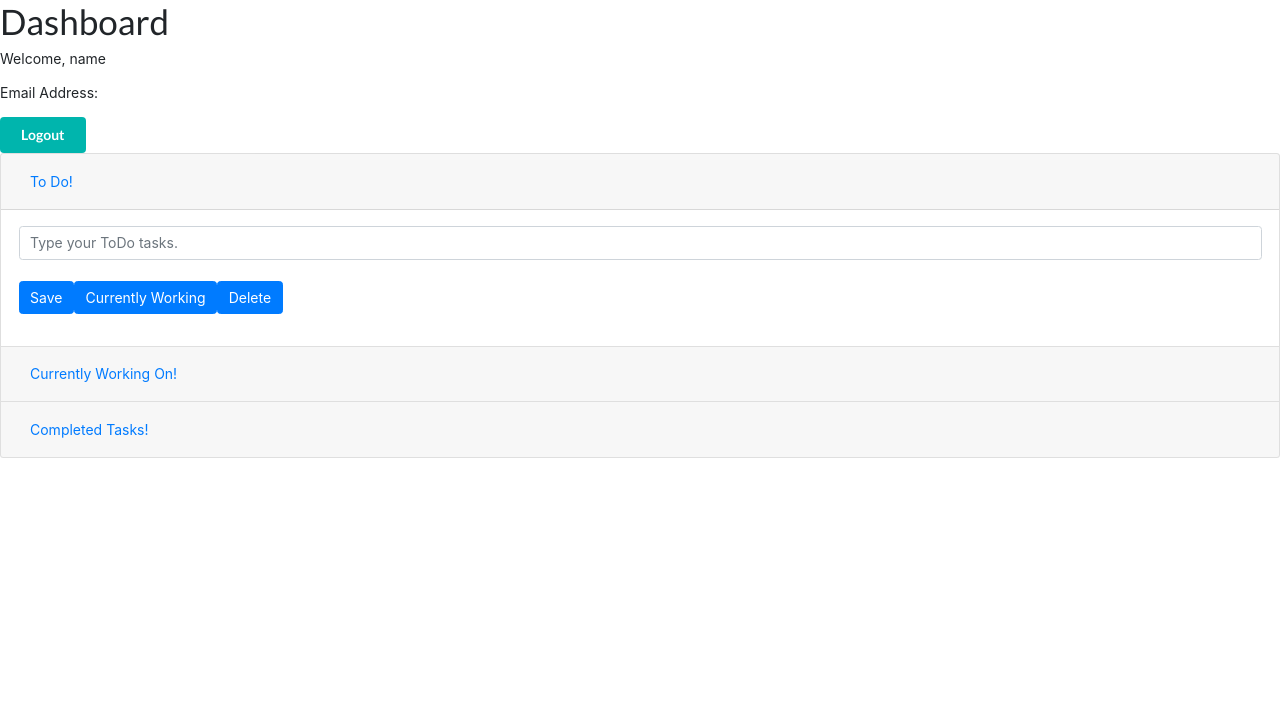
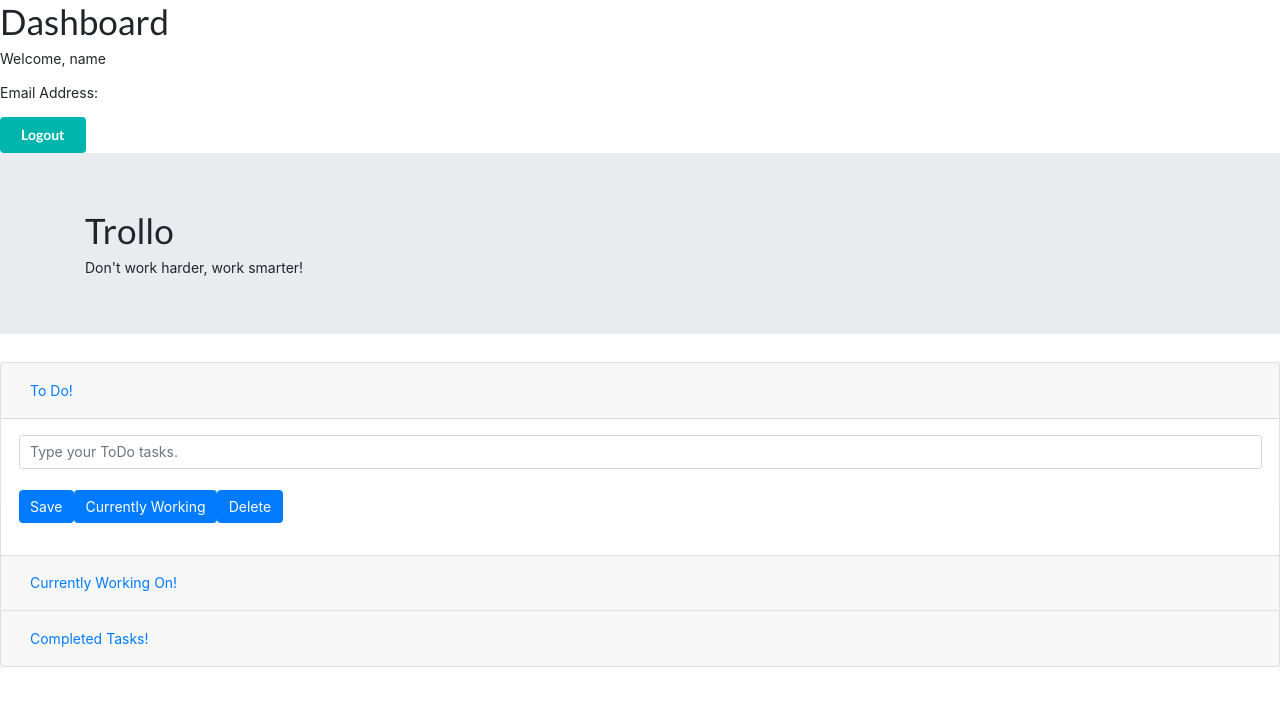
Before and after one commit to rwilliamsIII/Trollo, a React (Create React App) app in the folder client/: page /Dashboard in a window 1280 px wide. Shown: the top 706 px of the page. Built offline with nearby package versions, Linux system fonts and the light colour scheme.

Commit message:
imported jumbotrontitle to dashboard.

```diff
--- a/client/src/components/Dashboard.js
+++ b/client/src/components/Dashboard.js
@@ -2,6 +2,7 @@ import React, { Component } from 'react';
 import { Redirect } from 'react-router-dom';
 import axios from 'axios';
 import ThingsToDo from './ThingsToDo';
+import JumbotronTitle from './JumbotronTitle';
 
 
 
@@ -38,6 +39,7 @@ class Dashboard extends Component {
 				<p>Welcome, name</p>
 				<p>Email Address:</p>
 				<div className='ui teal button'>Logout</div>
+				<JumbotronTitle />
 				<ThingsToDo />
 			</div>
 		);
```
